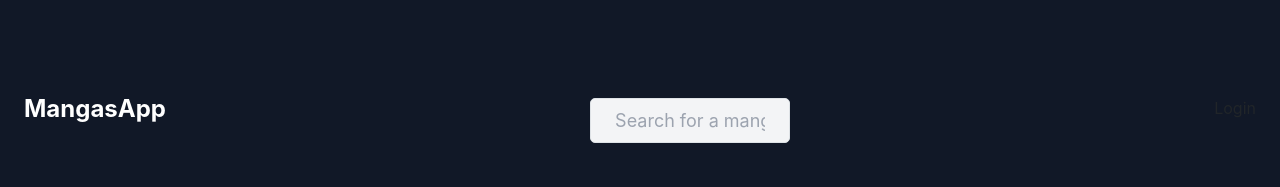
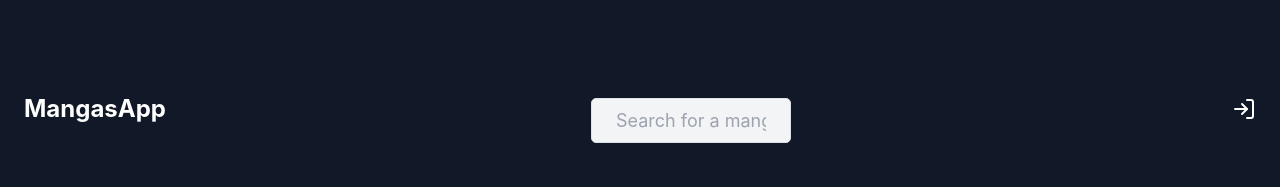
Before and after one commit to ThRedMat/elective-react-projet-final, a React (Create React App) app: page / in a window 1280 px wide. Shown: the top 187 px of the page. Built offline with nearby package versions, Linux system fonts and the light colour scheme; no server answers.

Commit message:
✅ Done navbar style
Partie terminée

```diff
--- a/package.json
+++ b/package.json
@@ -9,6 +9,7 @@
     "@testing-library/user-event": "^13.5.0",
     "react": "^17.0.2",
     "react-dom": "^17.0.2",
+    "react-icons": "^4.7.1",
     "react-redux": "^7.2.6",
     "react-router-dom": "^6.2.2",
     "react-scripts": "5.0.0",
--- a/src/components/Navbar.jsx
+++ b/src/components/Navbar.jsx
@@ -1,7 +1,8 @@
 import React from 'react';
 import { Link } from 'react-router-dom';
 import SearchBar from './SearchBar';
-import Login from '../pages/Login';
+import { FiLogIn } from 'react-icons/fi';
+import '../styles/navBar.css'; // Fichier CSS séparé
 
 const Navbar = () => {
   return (
@@ -18,7 +19,7 @@ const Navbar = () => {
         </div>
         <div className='login'>
           <Link to="/Login">
-            <h1>Login</h1>
+            <FiLogIn className="text-white hover:text-gray-400" /> {/* Ajout de styles spécifiques pour le bouton de connexion */}
           </Link>
         </div>
       </div>
--- a/src/styles/navBar.css
+++ b/src/styles/navBar.css
@@ -0,0 +1,20 @@
+.login {
+    display: flex;
+    align-items: center;
+  }
+
+  .login a {
+    display: flex;
+    align-items: center;
+    margin-left: 1rem;
+  }
+
+  .login a svg {
+    height: 1.5rem;
+    width: 1.5rem;
+    transition: all 0.2s ease-in-out;
+  }
+
+  .login a:hover svg {
+    transform: scale(1.2);
+  }
```
Also changed, not shown: 1 other file (tests, documents, lock files or other folders).
